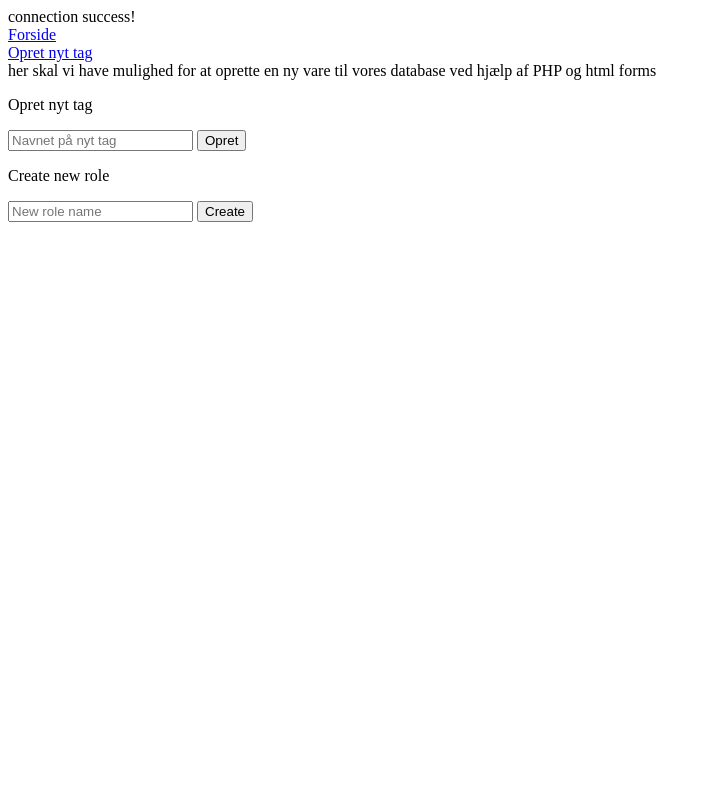
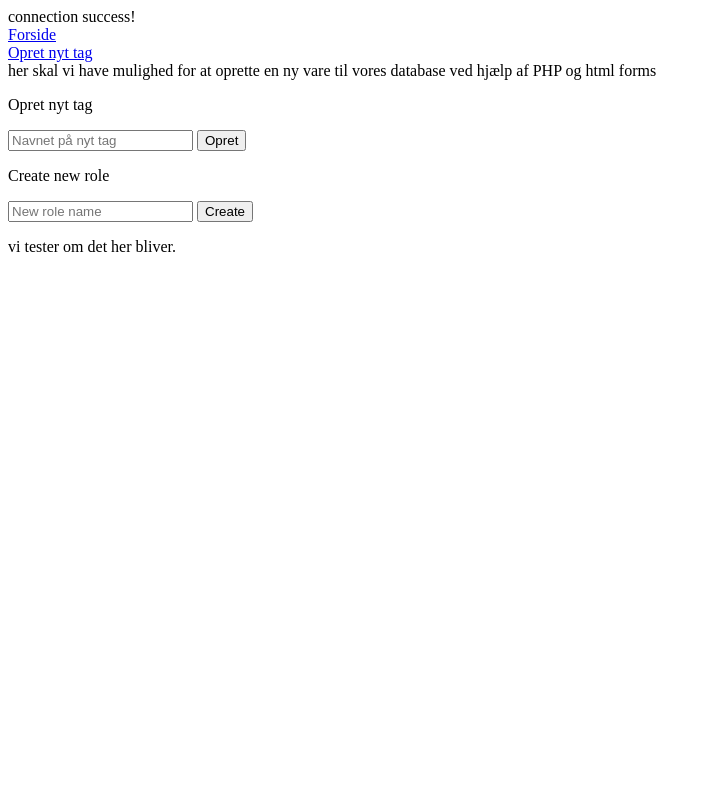
Before and after one commit to Knudsen2/electronic, a PHP site: page /new_item.php in a window 1280 px wide. Shown: the whole page, without its empty margins (0-711 px from the left). Run offline with PHP 8.4, Linux system fonts and the light colour scheme.

Commit message:
test til new_item

```diff
--- a/new_item.php
+++ b/new_item.php
@@ -49,3 +49,7 @@ $tag_name = null;
 
   </body>
 </html>
+
+
+
+vi tester om det her bliver.
```
